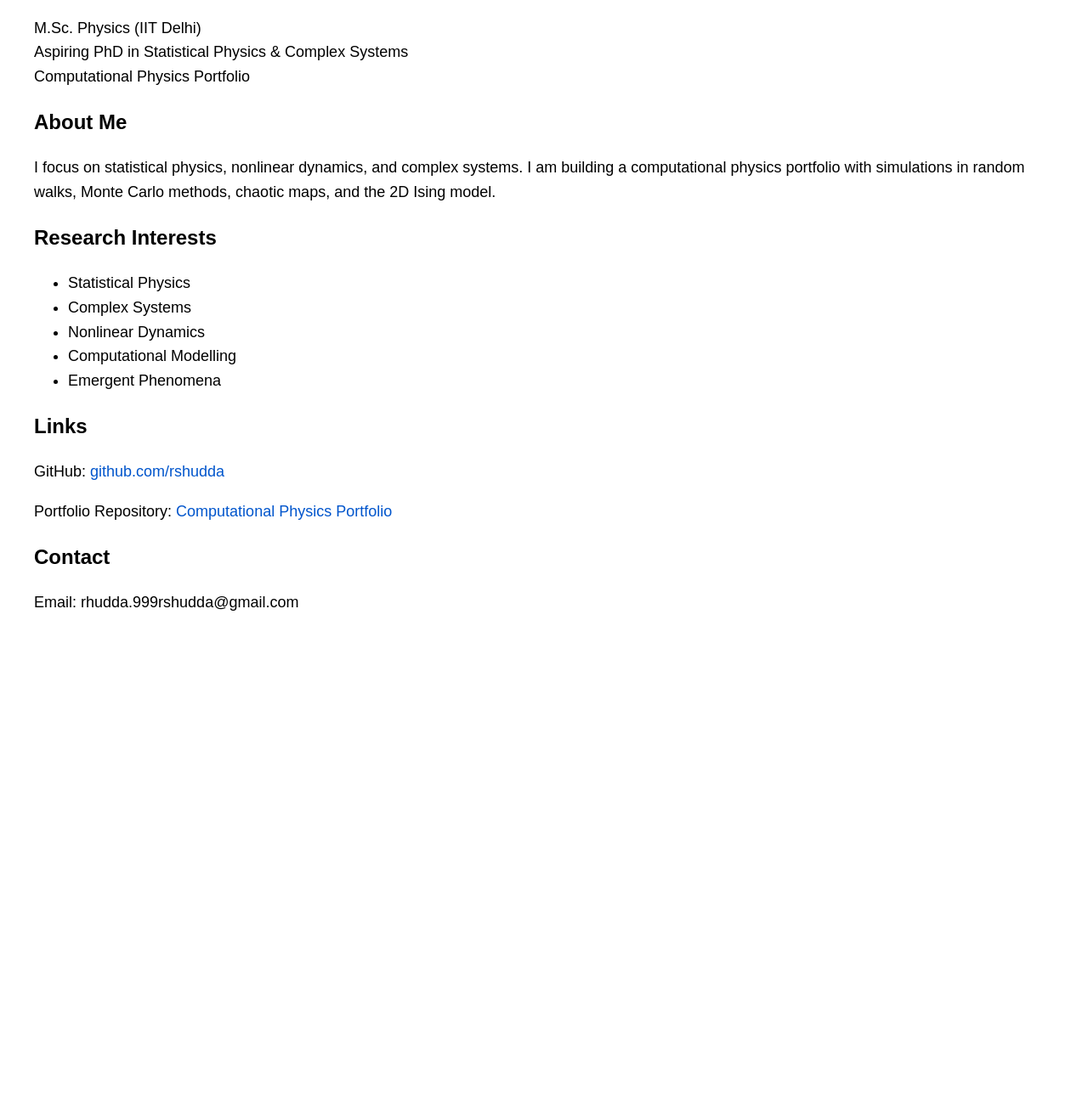
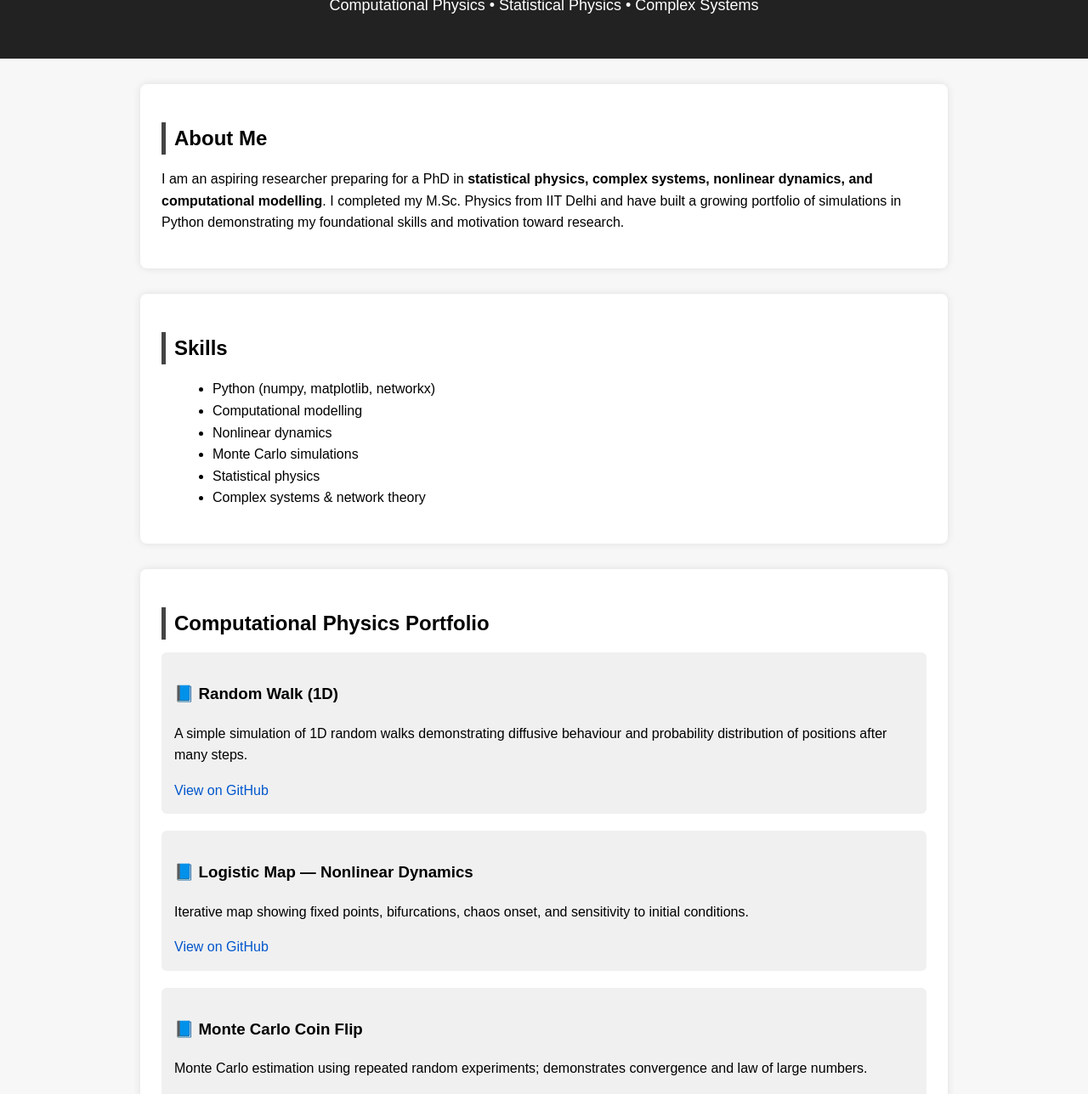
Before and after one commit to rshudda/rshudda.github.io, a plain HTML site: page index.html in a window 1280 px wide. Shown: the part 94-1382 px from the top of the page at 85% size. Before the commit the page ends 858 px from the top, so only its background shows below. Drawn offline with Linux system fonts and the light colour scheme.

Commit message:
index.html

```diff
--- a/index.html
+++ b/index.html
@@ -1,42 +1,178 @@
 <!DOCTYPE html>
-<html>
+<html lang="en">
 <head>
-<meta charset="UTF-8">
-<title>Ravishankar Hudda - Research Portfolio</title>
+    <meta charset="UTF-8" />
+    <meta name="viewport" content="width=device-width, initial-scale=1.0" />
+    <title>Ravishankar Hudda — Computational Physics</title>
     <style>
-body { font-family: Arial, sans-serif; margin: 40px; line-height: 1.6; }
-h1 { color: #222; }
-p, li { font-size: 18px; }
-a { color: #0055cc; text-decoration: none; }
-a:hover { text-decoration: underline; }
+        body {
+            font-family: Arial, sans-serif;
+            margin: 0;
+            padding: 0;
+            background: #f7f7f7;
+            line-height: 1.6;
+        }
+        header {
+            background: #222;
+            color: #fff;
+            padding: 30px;
+            text-align: center;
+        }
+        header h1 {
+            margin: 0;
+            font-size: 32px;
+        }
+        header p {
+            font-size: 18px;
+            margin-top: 5px;
+        }
+        section {
+            width: 85%;
+            max-width: 900px;
+            margin: 30px auto;
+            background: #fff;
+            padding: 25px;
+            border-radius: 8px;
+            box-shadow: 0 0 10px rgba(0,0,0,0.1);
+        }
+        h2 {
+            border-left: 5px solid #444;
+            padding-left: 10px;
+            font-size: 24px;
+            margin-bottom: 15px;
+        }
+        ul {
+            margin-left: 20px;
+        }
+        .project {
+            margin-bottom: 20px;
+            padding: 15px;
+            background: #f0f0f0;
+            border-radius: 6px;
+        }
+        a {
+            color: #0056cc;
+            text-decoration: none;
+        }
+        a:hover {
+            text-decoration: underline;
+        }
+        footer {
+            background: #222;
+            color: #fff;
+            padding: 20px;
+            text-align: center;
+            margin-top: 30px;
+        }
     </style>
 </head>
+
 <body>
+
+<header>
     <h1>Ravishankar Hudda</h1>
-<p>M.Sc. Physics (IIT Delhi)<br>
-Aspiring PhD in Statistical Physics & Complex Systems<br>
-Computational Physics Portfolio</p>
+    <p>Computational Physics • Statistical Physics • Complex Systems</p>
+</header>
 
+<section>
     <h2>About Me</h2>
-<p>I focus on statistical physics, nonlinear dynamics, and complex systems.
-I am building a computational physics portfolio with simulations in
-random walks, Monte Carlo methods, chaotic maps, and the 2D Ising model.</p>
+    <p>
+        I am an aspiring researcher preparing for a PhD in <strong>statistical physics, complex systems,
+        nonlinear dynamics, and computational modelling</strong>.
+        I completed my M.Sc. Physics from IIT Delhi and have built a growing portfolio of simulations
+        in Python demonstrating my foundational skills and motivation toward research.
+    </p>
+</section>
 
-<h2>Research Interests</h2>
+<section>
+    <h2>Skills</h2>
     <ul>
-<li>Statistical Physics</li>
-<li>Complex Systems</li>
-<li>Nonlinear Dynamics</li>
-<li>Computational Modelling</li>
-<li>Emergent Phenomena</li>
+        <li>Python (numpy, matplotlib, networkx)</li>
+        <li>Computational modelling</li>
+        <li>Nonlinear dynamics</li>
+        <li>Monte Carlo simulations</li>
+        <li>Statistical physics</li>
+        <li>Complex systems & network theory</li>
     </ul>
+</section>
 
-<h2>Links</h2>
-<p>GitHub: <a href="https://github.com/rshudda" target="_blank">github.com/rshudda</a></p>
-<p>Portfolio Repository: <a href="https://github.com/rshudda/Computational-Physics-Portfolio" target="_blank">Computational Physics Portfolio</a></p>
+<section>
+    <h2>Computational Physics Portfolio</h2>
 
+    <div class="project">
+        <h3>📘 Random Walk (1D)</h3>
+        <p>
+            A simple simulation of 1D random walks demonstrating diffusive behaviour
+            and probability distribution of positions after many steps.
+        </p>
+        <a href="https://github.com/rshudda/Computational-Physics-Portfolio">View on GitHub</a>
+    </div>
+
+    <div class="project">
+        <h3>📘 Logistic Map — Nonlinear Dynamics</h3>
+        <p>
+            Iterative map showing fixed points, bifurcations, chaos onset,
+            and sensitivity to initial conditions.
+        </p>
+        <a href="https://github.com/rshudda/Computational-Physics-Portfolio">View on GitHub</a>
+    </div>
+
+    <div class="project">
+        <h3>📘 Monte Carlo Coin Flip</h3>
+        <p>
+            Monte Carlo estimation using repeated random experiments;
+            demonstrates convergence and law of large numbers.
+        </p>
+        <a href="https://github.com/rshudda/Computational-Physics-Portfolio">View on GitHub</a>
+    </div>
+
+    <div class="project">
+        <h3>📘 2D Ising Model (Metropolis Algorithm)</h3>
+        <p>
+            A basic simulation of the Ising ferromagnetic model using Metropolis updates.
+            Shows magnetization trends and emergent order.
+        </p>
+        <a href="https://github.com/rshudda/Computational-Physics-Portfolio">View on GitHub</a>
+    </div>
+
+</section>
+
+<section>
+    <h2>NEW: Network Science & Complex Systems</h2>
+
+    <div class="project">
+        <h3>🌐 Computational Network Physics</h3>
+        <p>
+            A complete notebook implementing:
+        </p>
+        <ul>
+            <li>Erdős–Rényi random graph (G(n, p))</li>
+            <li>Degree distribution analysis</li>
+            <li>Watts–Strogatz small-world network</li>
+            <li>Path length & clustering comparison</li>
+            <li>SI spreading process on networks</li>
+        </ul>
+        <p>
+            This project demonstrates core concepts in network-based modelling,
+            complex systems, and spreading processes.
+        </p>
+        <a href="https://github.com/rshudda/Computational-Network-Physics">View Repository</a>
+    </div>
+
+</section>
+
+<section>
     <h2>Contact</h2>
-<p>Email: rhudda.999rshudda@gmail.com</p>
+    <p>
+        📧 Email: <a href="mailto:rhudda.999rshudda@gmail.com">rhudda.999rshudda@gmail.com</a><br>
+        🔗 GitHub: <a href="https://github.com/rshudda">github.com/rshudda</a><br>
+        🌐 Website: <a href="https://rshudda.github.io">rshudda.github.io</a>
+    </p>
+</section>
+
+<footer>
+    © 2025 Ravishankar Hudda — Computational Physics Portfolio
+</footer>
 
 </body>
 </html>
```
Lines whose indentation alone changed are shown as unchanged.
